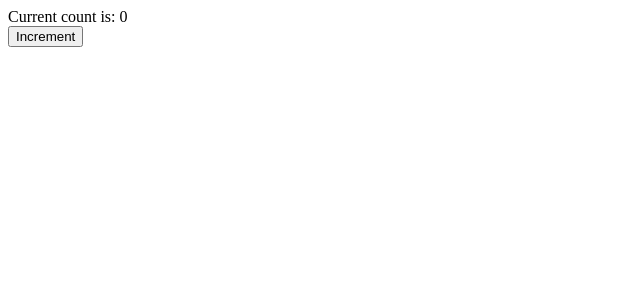
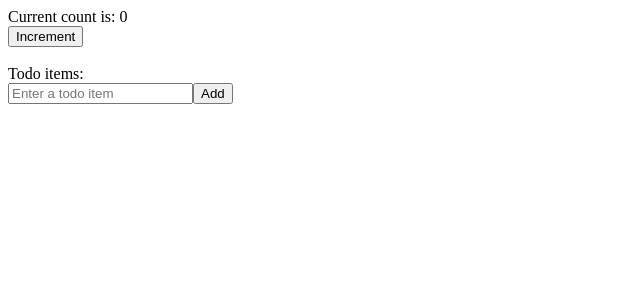
Before and after one commit to CharaD7/ReactGuide, a React (Vite) app: page / in a window 1280 px wide. Shown: the top 300 px of the page, without its empty margins (0-640 px from the left). Built offline with nearby package versions, Linux system fonts and the light colour scheme.

Commit message:
Registered TodoList component in App

```diff
--- a/src/App.jsx
+++ b/src/App.jsx
@@ -1,10 +1,12 @@
-import Counter from './components/Counter'
+import Counter from './components/Counter';
+import TodoList from './components/TodoList';
 
 const App = () => {
 
   return (
 		<section>
 			<Counter />
+			<TodoList />
 		</section>
   )
 }
```
